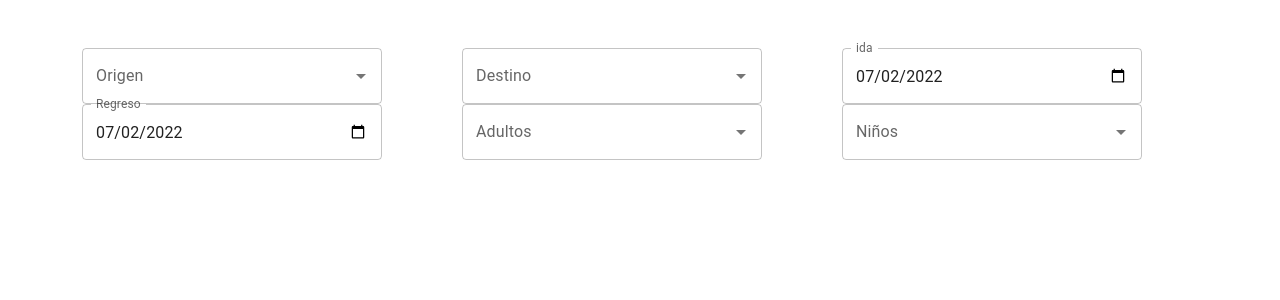
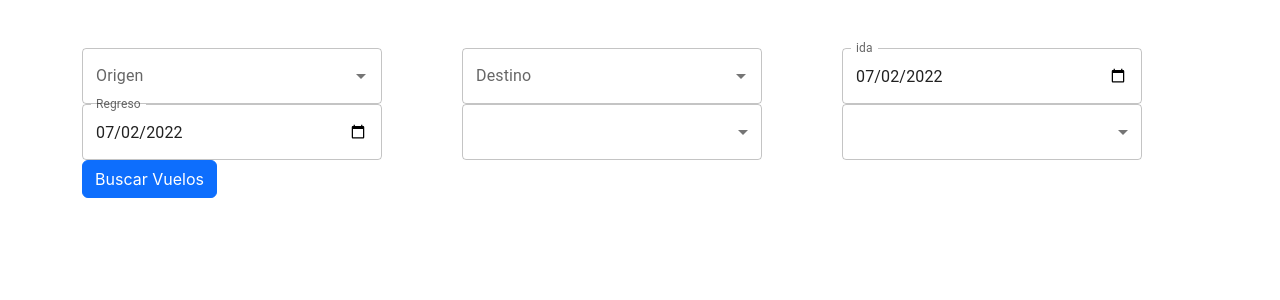
Before and after one commit to yderfre78/rolling_the_world, a React (Create React App) app: page / in a window 1280 px wide. Shown: the top 300 px of the page. Built offline with nearby package versions, Linux system fonts and the light colour scheme.

Commit message:
ajustando formulario

```diff
--- a/src/components/Form.jsx
+++ b/src/components/Form.jsx
@@ -1,21 +1,42 @@
 import * as React from "react";
 import { useState } from "react";
-
+import Select from "@mui/material/Select";
+import MenuItem from "@mui/material/MenuItem";
 import Box from "@mui/material/Box";
 import TextField from "@mui/material/TextField";
 import Autocomplete from "@mui/material/Autocomplete";
+import { withRouter } from "react-router-dom";
 // import Stack from "@mui/material/Stack";
 import { Field, Form, Formik } from "formik";
 
 let defaultDate = new Date();
 
 export default function CountrySelect() {
-  const [fechaSeleccionada, cambiarFecha] = useState(defaultDate);
+  const [origen, setOrigen] = useState("");
+  const [destino, setDestino] = useState("");
+  const [regreso, setRegreso] = useState("");
+  const [adultos, setAdultos] = useState("");
+  const [ninos, setNinos] = useState("");
+  const [ida, setIda] = useState("");
+
+  const [fechaSeleccionada] = useState(defaultDate);
+  const handleChange = (event) => {
+    setAdultos(event.target.value);
+    setNinos(event.target.value);
+  };
   return (
     <>
       <div spacing={1} sx={{ width: 300 }} className="container mt-5">
         <Formik>
-          <Form>
+          <Form
+            onSubmit={(ev) => {
+              ev.preventDefault();
+              const origen = ev.target.origen.value;
+              const destino = ev.target.destino.value;
+
+              buscar(origen, destino, regreso, ida, adultos, ninos);
+            }}
+          >
             <div className="row">
               <div className="col">
                 <Autocomplete
@@ -23,6 +44,7 @@ export default function CountrySelect() {
                   sx={{ width: 300 }}
                   options={countries}
                   autoHighlight
+                  onChange={(ev) => setOrigen(ev.target.value)}
                   getOptionLabel={(option) => option.code}
                   renderOption={(props, option) => (
                     <Box
@@ -50,6 +72,7 @@ export default function CountrySelect() {
                   id="Regreso"
                   label="Regreso"
                   type="date"
+                  onChange={(ev) => setRegreso(ev.target.value)}
                   value={fechaSeleccionada.toISOString().slice(0, 10)}
                   defaultValue={defaultDate.toISOString().slice(0, 16)}
                   InputLabelProps={{
@@ -59,10 +82,11 @@ export default function CountrySelect() {
               </div>
               <div className="col">
                 <Autocomplete
-                  id="Destino"
+                  id="destino"
                   sx={{ width: 300 }}
                   options={countries}
                   autoHighlight
+                  onChange={(ev) => setDestino(ev.target.value)}
                   getOptionLabel={(option) => option.code}
                   renderOption={(props, option) => (
                     <Box
@@ -85,38 +109,32 @@ export default function CountrySelect() {
                   )}
                 />
 
-                <Autocomplete
-                  id="Adultos"
+                <Select
                   sx={{ width: 300 }}
-                  options={passengers}
-                  autoHighlight
-                  getOptionLabel={(option) => option.label}
-                  renderOption={(props, option) => (
-                    <Box
-                      component="li"
-                      sx={{ "& > img": { mr: 2, flexShrink: 0 } }}
-                      {...props}
-                    >
-                      {option.label}
-                    </Box>
-                  )}
-                  renderInput={(params) => (
-                    <TextField
-                      {...params}
-                      label="Adultos"
-                      inputProps={{
-                        ...params.inputProps,
-                        autoComplete: "new-password", // disable autocomplete and autofill
-                      }}
-                    />
-                  )}
-                />
+                  labelId="adultos"
+                  id="adultos"
+                  value={adultos}
+                  label="Adultos"
+                  onChange={handleChange}
+                >
+                  <MenuItem value={1}>1</MenuItem>
+                  <MenuItem value={2}>2</MenuItem>
+                  <MenuItem value={3}>3</MenuItem>
+                  <MenuItem value={4}>4</MenuItem>
+                  <MenuItem value={5}>5</MenuItem>
+                  <MenuItem value={6}>6</MenuItem>
+                  <MenuItem value={7}>7</MenuItem>
+                  <MenuItem value={8}>8</MenuItem>
+                  <MenuItem value={9}>9</MenuItem>
+                  <MenuItem value={10}>10</MenuItem>
+                </Select>
               </div>
               <div className="col">
                 <TextField
                   sx={{ width: 300 }}
                   id="Ida"
                   label="ida"
+                  onChange={(ev) => setIda(ev.target.value)}
                   value={fechaSeleccionada.toISOString().slice(0, 10)}
                   type="date"
                   defaultValue={defaultDate.toISOString().slice(0, 10)}
@@ -125,41 +143,40 @@ export default function CountrySelect() {
                   }}
                 />
 
-                <Autocomplete
-                  required
-                  id="niños"
+                <Select
                   sx={{ width: 300 }}
-                  options={passengers}
-                  autoHighlight
-                  getOptionLabel={(option) => option.label}
-                  renderOption={(props, option) => (
-                    <Box
-                      component="li"
-                      sx={{ "& > img": { mr: 2, flexShrink: 0 } }}
-                      {...props}
-                    >
-                      {option.label}
-                    </Box>
-                  )}
-                  renderInput={(params) => (
-                    <TextField
-                      {...params}
-                      label="Niños"
-                      inputProps={{
-                        ...params.inputProps,
-                        autoComplete: "new-password", // disable autocomplete and autofill
-                      }}
-                    />
-                  )}
-                />
+                  labelId="ninos"
+                  id="ninos"
+                  value={ninos}
+                  label="niños"
+                  onChange={handleChange}
+                >
+                  <MenuItem value={1}>1</MenuItem>
+                  <MenuItem value={2}>2</MenuItem>
+                  <MenuItem value={3}>3</MenuItem>
+                  <MenuItem value={4}>4</MenuItem>
+                  <MenuItem value={5}>5</MenuItem>
+                  <MenuItem value={6}>6</MenuItem>
+                  <MenuItem value={7}>7</MenuItem>
+                  <MenuItem value={8}>8</MenuItem>
+                  <MenuItem value={9}>9</MenuItem>
+                  <MenuItem value={10}>10</MenuItem>
+                </Select>
               </div>
             </div>
+            <button type="submit" className="btn btn-primary">
+              Buscar Vuelos
+            </button>
           </Form>
         </Formik>
       </div>
     </>
   );
 }
+
+const buscar = (origen, destino, regreso, ida, adultos, ninos) => {
+  console.log(origen, destino, regreso, ida, adultos, ninos);
+};
 
 // From https://bitbucket.org/atlassian/atlaskit-mk-2/raw/4ad0e56649c3e6c973e226b7efaeb28cb240ccb0/packages/core/select/src/data/countries.js
 const countries = [
@@ -175,26 +192,3 @@ const countries = [
   { code: "SEA", label: "Seattle" },
   { code: "WAS", label: "Washington" },
 ];
-
-const passengers = [
-  { label: "1" },
-  { label: "2" },
-  { label: "3" },
-  { label: "4" },
-  { label: "5" },
-  { label: "6" },
-  { label: "7" },
-  { label: "8" },
-  { label: "9" },
-  { label: "10" },
-  { label: "11" },
-  { label: "12" },
-  { label: "13" },
-  { label: "14" },
-  { label: "15" },
-  { label: "16" },
-  { label: "17" },
-  { label: "18" },
-  { label: "19" },
-  { label: "20" },
-];
--- a/src/functions/functions.js
+++ b/src/functions/functions.js
@@ -3,10 +3,13 @@ import axios from "axios";
 const listFlights = async (state) => {
   const origin = "SFO";
   const destination = "LAX";
-  const departureDate = "2022-12-01";
-  const adults = 1;
+  const departureDate = "2022-11-01";
+  const returnDate = "2022-12-02";
+  const adults = 2;
+  const children = 2;
 
-  const accessToken = "TfWHO1dr9L8wIfJI72EyskdvSezt";
+
+  const accessToken = "02OseTk81ovjI1MDtkZfhnBrGDlQ";
   const baseUrl =
     "https://test.api.amadeus.com/v2/shopping/flight-offers?originLocationCode=" +
     origin +
@@ -14,8 +17,13 @@ const listFlights = async (state) => {
     destination +
     "&departureDate=" +
     departureDate +
+    "&returnDate="+
+    returnDate +
     "&adults=" +
-    adults;
+    adults +
+    "&children=" +
+    children;
+
   const response = await axios.get(baseUrl, {
     headers: {
       Authorization: `Bearer ${accessToken}`,
@@ -30,10 +38,13 @@ const listFlights = async (state) => {
 const fligthUnique = async (id, state) => {
   const origin = "SFO";
   const destination = "LAX";
-  const departureDate = "2022-12-01";
-  const adults = 1;
+  const departureDate = "2022-11-01";
+  const returnDate = "2022-12-02";
+  const adults = 2;
+  const children = 2;
 
-  const accessToken = "TfWHO1dr9L8wIfJI72EyskdvSezt";
+
+  const accessToken = "02OseTk81ovjI1MDtkZfhnBrGDlQ";
   const baseUrl =
     "https://test.api.amadeus.com/v2/shopping/flight-offers?originLocationCode=" +
     origin +
@@ -41,8 +52,12 @@ const fligthUnique = async (id, state) => {
     destination +
     "&departureDate=" +
     departureDate +
+    "&returnDate="+
+    returnDate +
     "&adults=" +
-    adults;
+    adults +
+    "&children=" +
+    children;
   const response = await axios.get(baseUrl, {
     headers: {
       Authorization: `Bearer ${accessToken}`,
```
